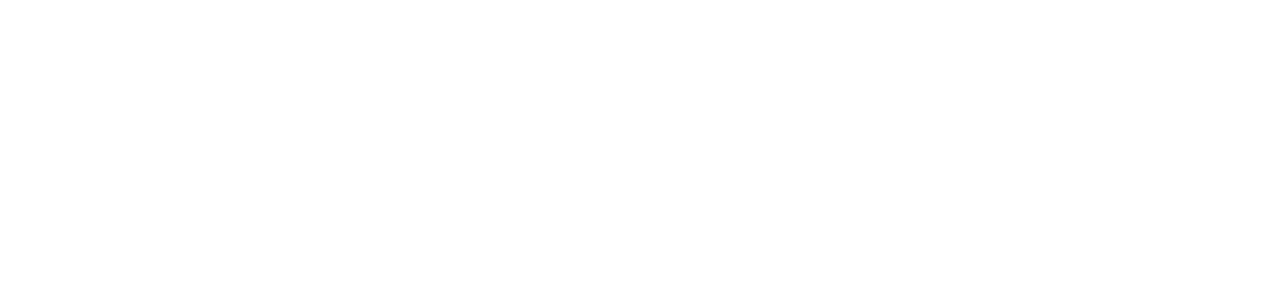
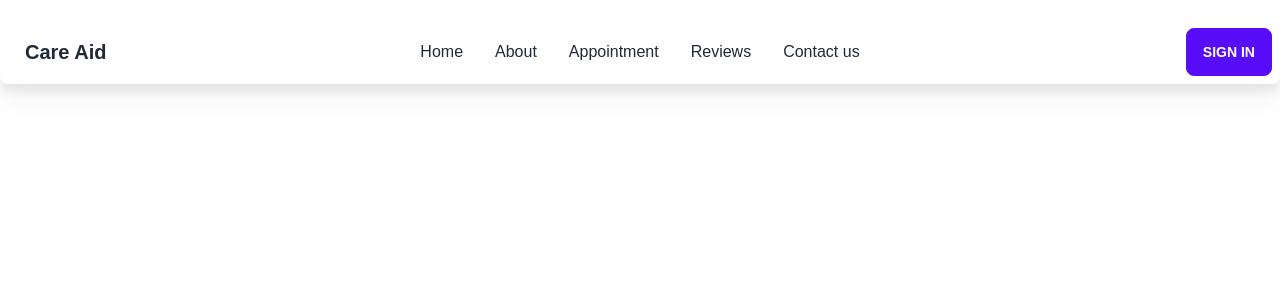
Before and after one commit to devmhimran/care-aid, a React (Create React App) app in the folder care-aid/: page /about in a window 1280 px wide. Before the commit this address had no page. Shown: the top 300 px of the page. Built offline with nearby package versions, Linux system fonts and the light colour scheme.

Commit message:
Added Navbar & Hero Section

```diff
--- a/care-aid/src/App.js
+++ b/care-aid/src/App.js
@@ -1,12 +1,26 @@
 import { Route, Routes } from 'react-router-dom';
 import './App.css';
 import Home from './component/Home/Home';
+import Navbar from './component/Shared/Navbar';
+import About from './component/About/About';
+import Appointment from './component/Appointment/Appointment';
+import Reviews from './component/Reviews/Reviews';
+import Contact from './component/Contact/Contact';
+import Login from './component/Login/Login';
+
 
 function App() {
   return (
     <div >
+       <Navbar></Navbar>
       <Routes>
         <Route path="/" element={<Home />} />
+        <Route path="/about" element={<About></About>} />
+        <Route path="/appointment" element={<Appointment></Appointment>} />
+        <Route path="/reviews" element={<Reviews></Reviews>} />
+        <Route path="/appointment" element={<Appointment></Appointment>} />
+        <Route path="/contact-us" element={<Contact></Contact>} />
+        <Route path="/login" element={<Login></Login>} />
       </Routes>
     </div>
 
--- a/care-aid/src/component/About/About.js
+++ b/care-aid/src/component/About/About.js
@@ -0,0 +1,11 @@
+import React from 'react';
+
+const About = () => {
+    return (
+        <div>
+
+        </div>
+    );
+};
+
+export default About;
--- a/care-aid/src/component/Appointment/Appointment.js
+++ b/care-aid/src/component/Appointment/Appointment.js
@@ -0,0 +1,11 @@
+import React from 'react';
+
+const Appointment = () => {
+    return (
+        <div>
+
+        </div>
+    );
+};
+
+export default Appointment;
--- a/care-aid/src/component/Contact/Contact.js
+++ b/care-aid/src/component/Contact/Contact.js
@@ -0,0 +1,11 @@
+import React from 'react';
+
+const Contact = () => {
+    return (
+        <div>
+
+        </div>
+    );
+};
+
+export default Contact;
--- a/care-aid/src/component/Home/Home.js
+++ b/care-aid/src/component/Home/Home.js
@@ -1,10 +1,21 @@
 import React from 'react';
-import Navbar from '../Shared/Navbar';
+
 
 const Home = () => {
     return (
-        <div>
-            <Navbar></Navbar>
+        <div className='container mx-auto'>
+            <div className="hero min-h-screen">
+                <div className="hero-content flex-col lg:flex-row-reverse">
+                    <img src="https://api.lorem.space/image/movie?w=260&h=400" className="max-w-sm rounded-lg shadow-2xl" />
+                    <div>
+                        <h1 className="text-5xl font-bold">Box Office News!</h1>
+                        <p className="py-6">Trafalgar provides progressive, and affordable
+                            healthcare, accessible on mobile and online
+                            for everyone</p>
+                        <button className="btn btn-primary">Get Started</button>
+                    </div>
+                </div>
+            </div>
         </div>
     );
 };
--- a/care-aid/src/component/Login/Login.js
+++ b/care-aid/src/component/Login/Login.js
@@ -0,0 +1,11 @@
+import React from 'react';
+
+const Login = () => {
+    return (
+        <div>
+
+        </div>
+    );
+};
+
+export default Login;
--- a/care-aid/src/component/Register/Register.js
+++ b/care-aid/src/component/Register/Register.js
@@ -0,0 +1,11 @@
+import React from 'react';
+
+const Register = () => {
+    return (
+        <div>
+
+        </div>
+    );
+};
+
+export default Register;
--- a/care-aid/src/component/Reviews/Reviews.js
+++ b/care-aid/src/component/Reviews/Reviews.js
@@ -0,0 +1,11 @@
+import React from 'react';
+
+const Reviews = () => {
+    return (
+        <div>
+
+        </div>
+    );
+};
+
+export default Reviews;
--- a/care-aid/src/component/Shared/Navbar.js
+++ b/care-aid/src/component/Shared/Navbar.js
@@ -1,49 +1,38 @@
 import React from 'react';
+import { Link } from 'react-router-dom';
 
 const Navbar = () => {
+    const menuItems =
+        <>
+            <li><Link to='/'>Home</Link></li>
+            <li><Link to='/about'>About</Link></li>
+            <li><Link to='/appointment'>Appointment</Link></li>
+            <li><Link to='/reviews'>Reviews</Link></li>
+            <li><Link to='/contact-us'>Contact us</Link></li>
+
+        </>
     return (
         <div className="container mx-auto py-5">
-            <div class="navbar bg-base-100 drop-shadow-xl rounded-lg">
-                <div class="navbar-start">
-                    <div class="dropdown">
-                        <label tabindex="0" class="btn btn-ghost lg:hidden">
-                            <svg xmlns="http://www.w3.org/2000/svg" class="h-5 w-5" fill="none" viewBox="0 0 24 24" stroke="currentColor"><path stroke-linecap="round" stroke-linejoin="round" stroke-width="2" d="M4 6h16M4 12h8m-8 6h16" /></svg>
+            <div className="navbar bg-base-100 drop-shadow-xl rounded-lg">
+                <div className="navbar-start">
+                    <div className="dropdown">
+                        <label tabindex="0" className="btn btn-ghost lg:hidden">
+                            <svg xmlns="http://www.w3.org/2000/svg" className="h-5 w-5" fill="none" viewBox="0 0 24 24" stroke="currentColor"><path stroke-linecap="round" stroke-linejoin="round" stroke-width="2" d="M4 6h16M4 12h8m-8 6h16" /></svg>
                         </label>
-                        <ul tabindex="0" class="menu menu-compact dropdown-content mt-3 p-2 shadow bg-base-100 rounded-box w-52">
-                            <li><a>Item 1</a></li>
-                            <li tabindex="0">
-                                <a class="justify-between">
-                                    Parent
-                                    <svg class="fill-current" xmlns="http://www.w3.org/2000/svg" width="24" height="24" viewBox="0 0 24 24"><path d="M8.59,16.58L13.17,12L8.59,7.41L10,6L16,12L10,18L8.59,16.58Z" /></svg>
-                                </a>
-                                <ul class="p-2">
-                                    <li><a>Submenu 1</a></li>
-                                    <li><a>Submenu 2</a></li>
-                                </ul>
-                            </li>
-                            <li><a>Item 3</a></li>
+                        <ul tabindex="0" className="menu menu-compact dropdown-content mt-3 p-2 shadow bg-base-100 rounded-box w-52">
+                            {menuItems}
                         </ul>
                     </div>
-                    <a class="btn btn-ghost normal-case text-xl">daisyUI</a>
+                    <Link to='/' className="btn btn-ghost normal-case text-xl">Care Aid</Link>
                 </div>
-                <div class="navbar-center hidden lg:flex">
-                    <ul class="menu menu-horizontal p-0">
-                        <li><a>Item 1</a></li>
-                        <li tabindex="0">
-                            <a>
-                                Parent
-                                <svg class="fill-current" xmlns="http://www.w3.org/2000/svg" width="20" height="20" viewBox="0 0 24 24"><path d="M7.41,8.58L12,13.17L16.59,8.58L18,10L12,16L6,10L7.41,8.58Z" /></svg>
-                            </a>
-                            <ul class="p-2">
-                                <li><a>Submenu 1</a></li>
-                                <li><a>Submenu 2</a></li>
-                            </ul>
-                        </li>
-                        <li><a>Item 3</a></li>
+                <div className="navbar-center hidden lg:flex">
+
+                    <ul className="menu menu-horizontal p-0">
+                        {menuItems}
                     </ul>
                 </div>
-                <div class="navbar-end">
-                    <button class="btn btn-primary">Sign in</button>
+                <div className="navbar-end">
+                    <button className="btn btn-primary">Sign in</button>
                 </div>
             </div>
         </div>
--- a/care-aid/src/index.css
+++ b/care-aid/src/index.css
@@ -3,11 +3,11 @@
 @tailwind utilities;
 
 
+@import url('https://fonts.googleapis.com/css2?family=Mulish:ital,wght@0,200;0,300;0,400;0,500;0,600;0,700;0,800;0,900;1,300&display=swap');
+
 body {
   margin: 0;
-  font-family: -apple-system, BlinkMacSystemFont, 'Segoe UI', 'Roboto', 'Oxygen',
-    'Ubuntu', 'Cantarell', 'Fira Sans', 'Droid Sans', 'Helvetica Neue',
-    sans-serif;
+  font-family: 'Mulish', sans-serif;
   -webkit-font-smoothing: antialiased;
   -moz-osx-font-smoothing: grayscale;
 }
```
